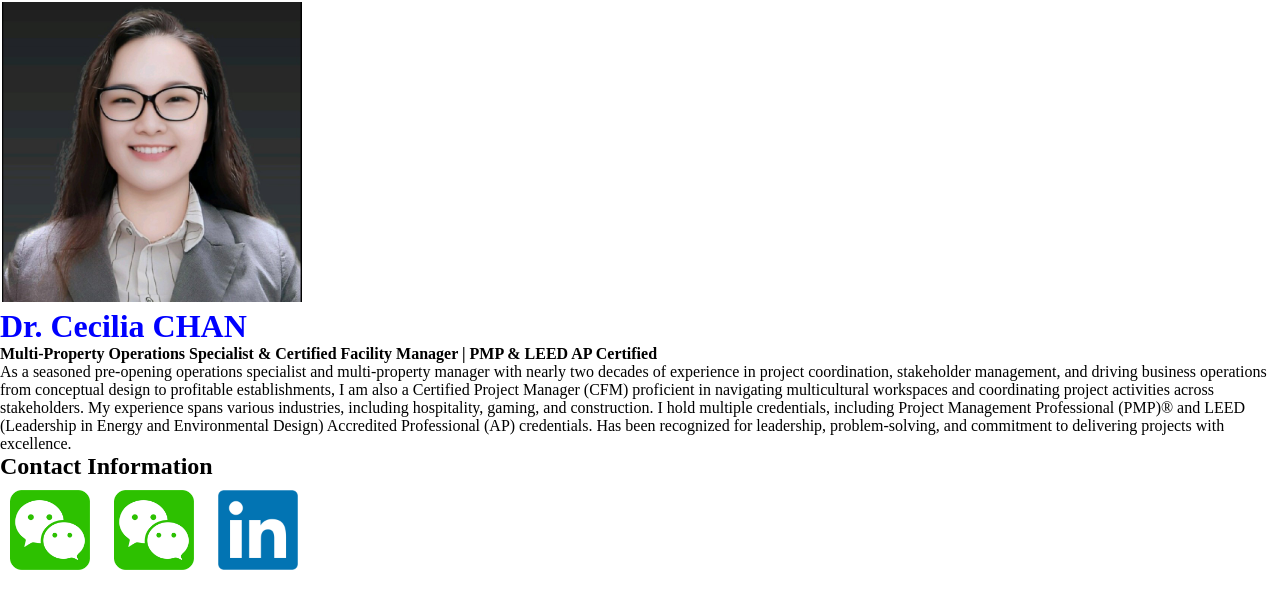
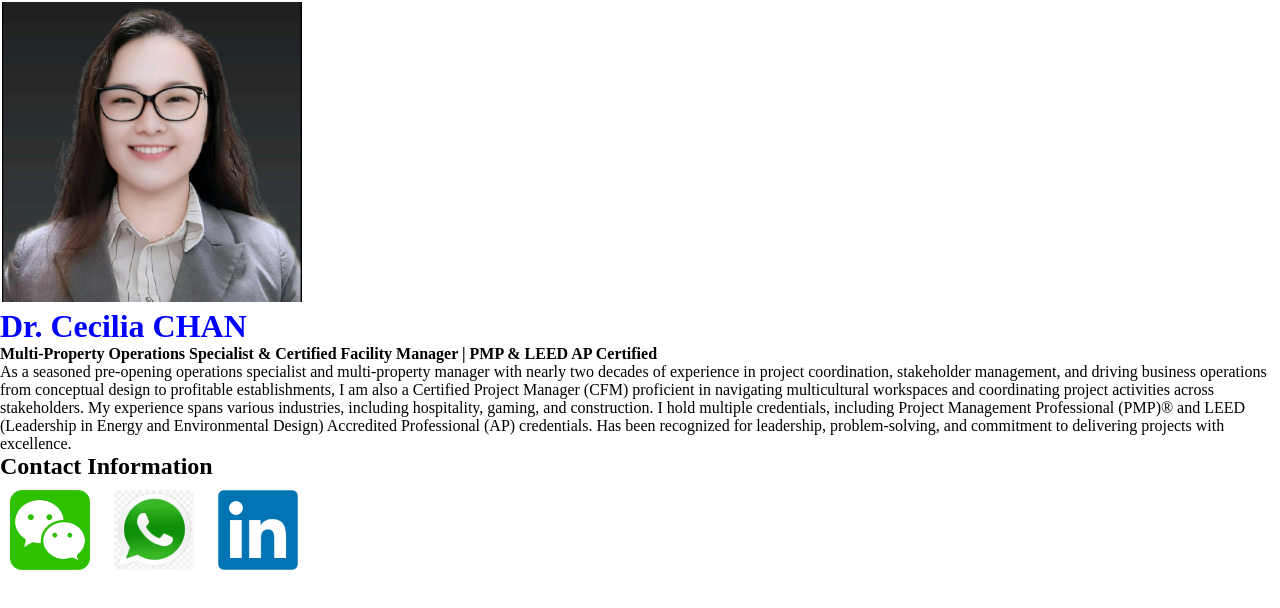
Before and after one commit to chuisitesite/dr-cecilia-chan, a plain HTML site: page index.html in a window 1280 px wide. Drawn offline with Linux system fonts and the light colour scheme.

Commit message:
index.html

```diff
--- a/index.html
+++ b/index.html
@@ -24,16 +24,8 @@
 
 <div class="social-icons">
     <a href="#" id="wechat-icon"><img src="Wechat.png" alt="WeChat Logo" class="icon"></a>
-    <a href="#" onclick="openWhatsApp()">
-    <img src="Wechat.png" alt="WhatsApp Logo" class="icon"></a>
 
-  <script>
-    function openWhatsApp() {
-      var phoneNumber = "+85366340049"; // Replace with your phone number
-      var url = "https://api.whatsapp.com/send?phone=" + phoneNumber;
-      window.open(url);
-    }
-  </script>
+	<a href="https://api.whatsapp.com/send?phone=85366340049" target="myframe"><img src="Whatsapp.png" alt="Whatsapp Logo" class="icon"></a>
 
     <a href="https://www.linkedin.com/in/dr-cecilia-chan" target="myframe"><img src="LinkedIn.png" alt="LinkedIn Logo" class="icon"></a>
 </div>
```
